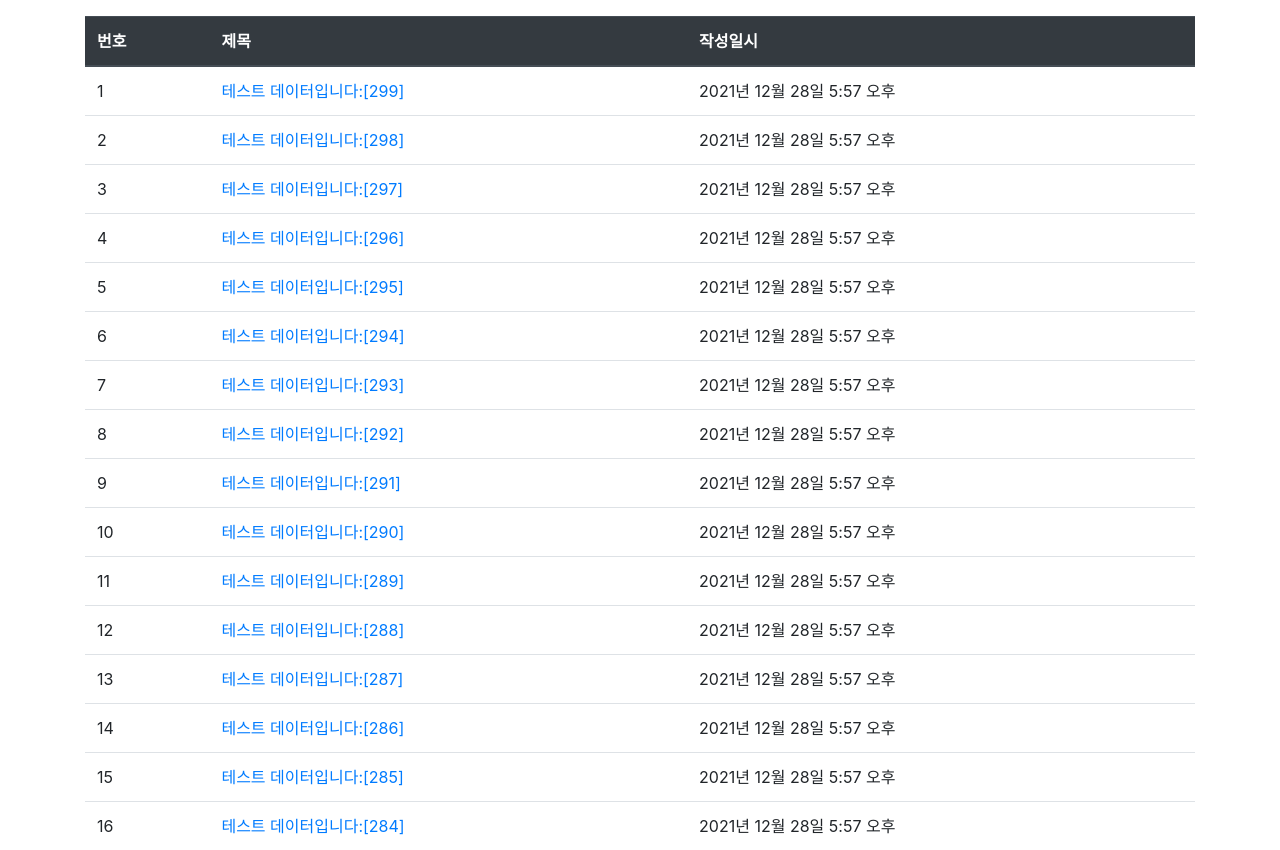
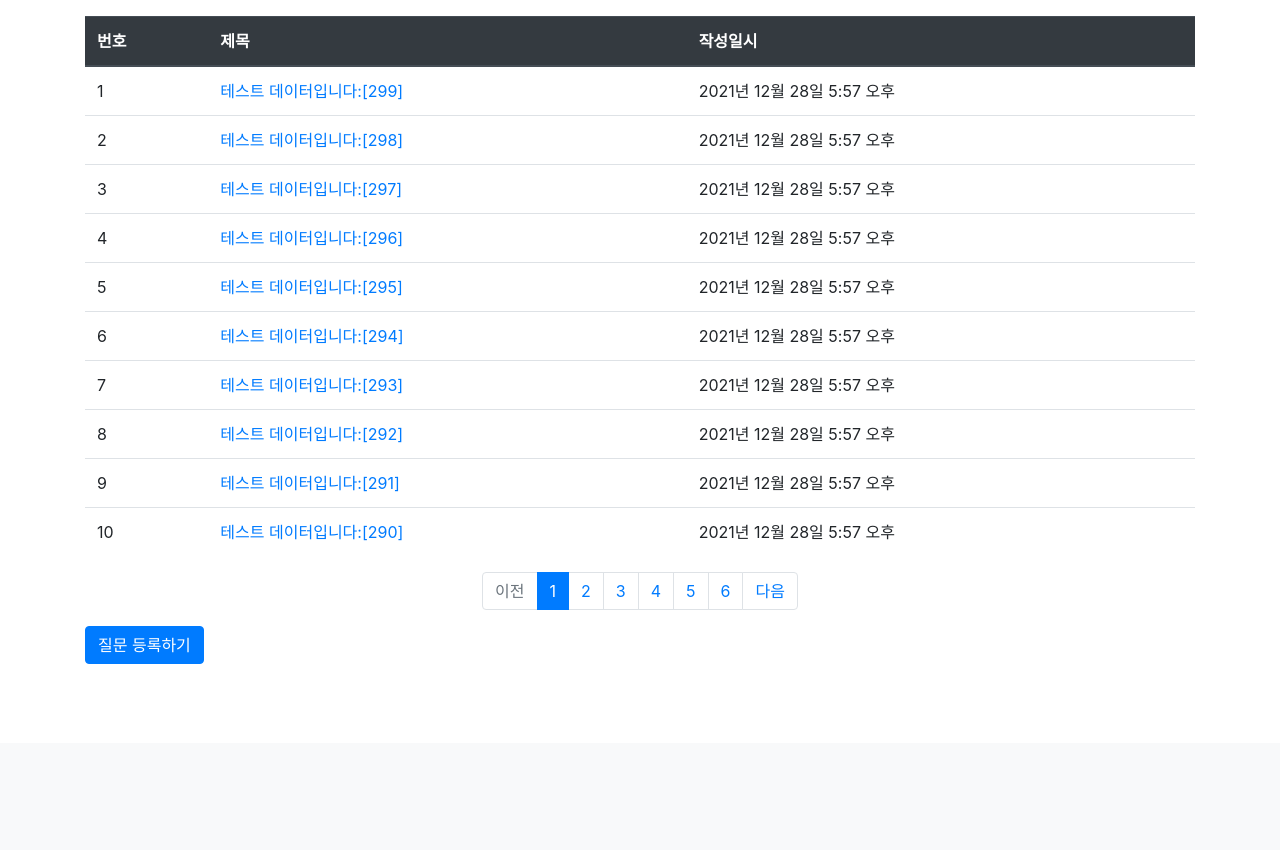
Before and after one commit to DBAN99/django_pratice, a Django app: page /pybo/ in a window 1280 px wide. Shown: the part 57-907 px from the top of the page. After the commit the page ends 721 px from the top, so only its background shows below. Run offline with Django 4.2, Linux system fonts and the light colour scheme; data comes from the database, SQL or seed files in the repository; both versions use the stored data as it was after the commit; some libraries are stand-ins or nearby versions.

Commit message:
Feat : Pagination 구현
django의 paginator를 사용함

```diff
--- a/pybo/views.py
+++ b/pybo/views.py
@@ -1,3 +1,4 @@
+from django.core.paginator import Paginator
 from django.shortcuts import render, get_object_or_404, redirect
 from django.utils import timezone
 from .models import Question
@@ -7,8 +8,17 @@ def index(request):
     """
     pybo 목록 출력
     """
+    # 입력 파라미터
+    page = request.GET.get('page', '1')  # 페이지
+
+    # 조회
     question_list = Question.objects.order_by('-create_date')
-    context = {'question_list': question_list}
+
+    # 페이징처리
+    paginator = Paginator(question_list, 10)  # 페이지당 10개씩 보여주기
+    page_obj = paginator.get_page(page)
+
+    context = {'question_list': page_obj}
     return render(request, 'pybo/question_list.html', context)
 
 def detail(request, question_id):
--- a/templates/pybo/question_list.html
+++ b/templates/pybo/question_list.html
@@ -3,6 +3,7 @@
 
 <div class="container my-3">
     <table class="table">
+
         <thead>
         <tr class="thead-dark">
             <th>번호</th>
@@ -10,11 +11,14 @@
             <th>작성일시</th>
         </tr>
         </thead>
+
         <tbody>
         <!-- question_list가 있다면 (question_list는 render 함수로 전달받은 "질문 목록" 데이터이다.)-->
         {% if question_list %}
+
         <!-- question_list를 반복하며 순차적으로 하나씩 question에 대입-->
         {% for question in question_list %}
+
         <tr>
             <td>{{ forloop.counter }}</td>
             <td>
@@ -23,14 +27,61 @@
             </td>
             <td>{{ question.create_date }}</td>
         </tr>
+
         {% endfor %}
         {% else %}
         <tr>
             <td colspan="3">질문이 없습니다.</td>
         </tr>
         {% endif %}
+
         </tbody>
+
     </table>
+
+<!-- 페이징처리 시작 -->
+    <ul class="pagination justify-content-center">
+        <!-- 이전페이지 -->
+        {% if question_list.has_previous %}
+        <li class="page-item">
+            <a class="page-link" href="?page={{ question_list.previous_page_number }}">이전</a>
+        </li>
+        {% else %}
+        <li class="page-item disabled">
+            <a class="page-link" tabindex="-1" aria-disabled="true" href="#">이전</a>
+        </li>
+        {% endif %}
+
+        <!-- 페이지리스트 -->
+        {% for page_number in question_list.paginator.page_range %}
+        {% if page_number >= question_list.number|add:-5 and page_number <= question_list.number|add:5 %}
+
+            {% if page_number == question_list.number %}
+            <li class="page-item active" aria-current="page">
+                <a class="page-link" href="?page={{ page_number }}">{{ page_number }}</a>
+            </li>
+            {% else %}
+            <li class="page-item">
+                <a class="page-link" href="?page={{ page_number }}">{{ page_number }}</a>
+            </li>
+            {% endif %}
+        {% endif %}
+        {% endfor %}
+
+        <!-- 다음페이지 -->
+        {% if question_list.has_next %}
+        <li class="page-item">
+            <a class="page-link" href="?page={{ question_list.next_page_number }}">다음</a>
+        </li>
+
+        {% else %}
+        <li class="page-item disabled">
+            <a class="page-link" tabindex="-1" aria-disabled="true" href="#">다음</a>
+        </li>
+        {% endif %}
+    </ul>
+
+    <!-- 페이징처리 끝 -->
     <a href="{% url 'pybo:question_create' %}" class="btn btn-primary">질문 등록하기</a>
 </div>
 {% endblock %}
```
Also changed, not shown: db.sqlite3.
